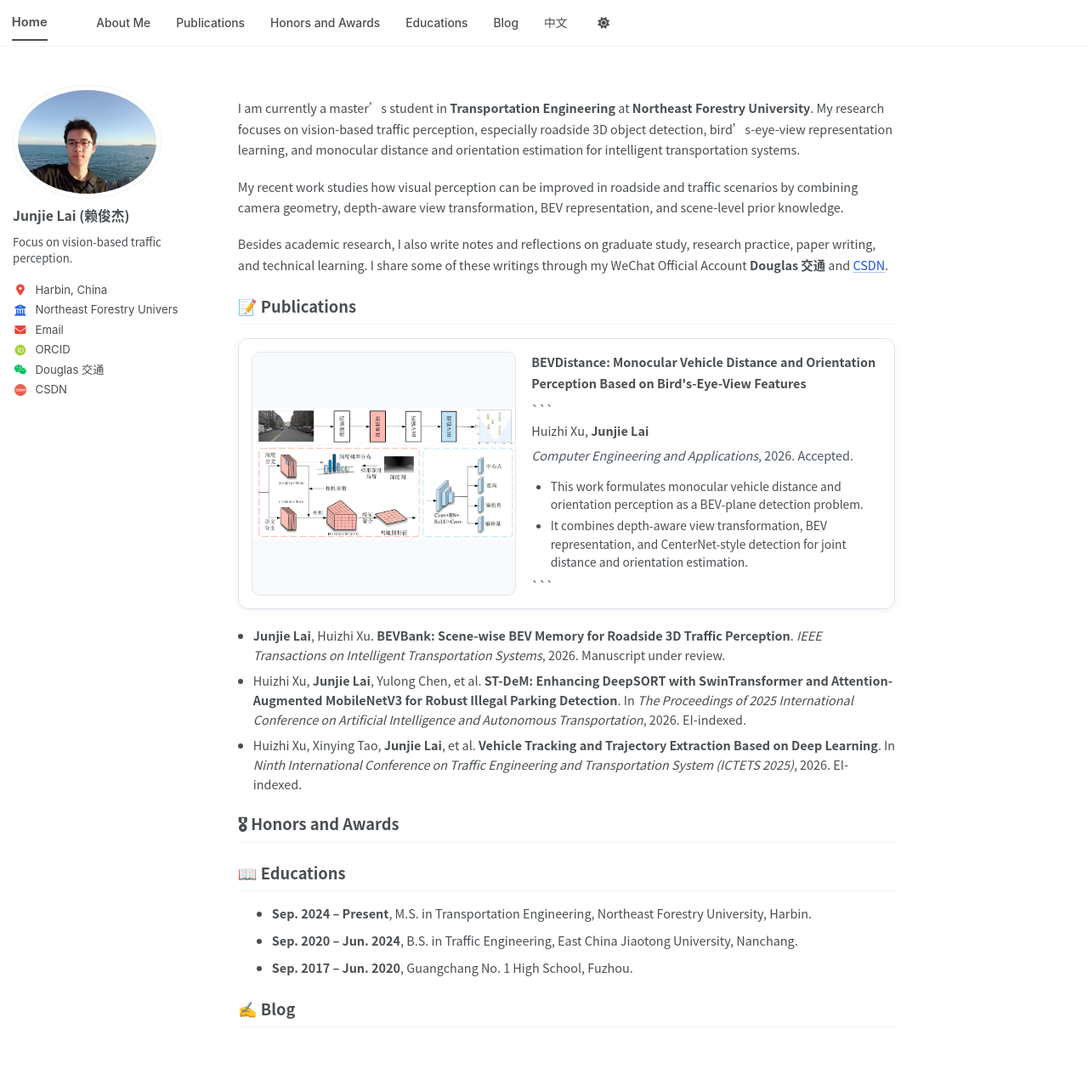
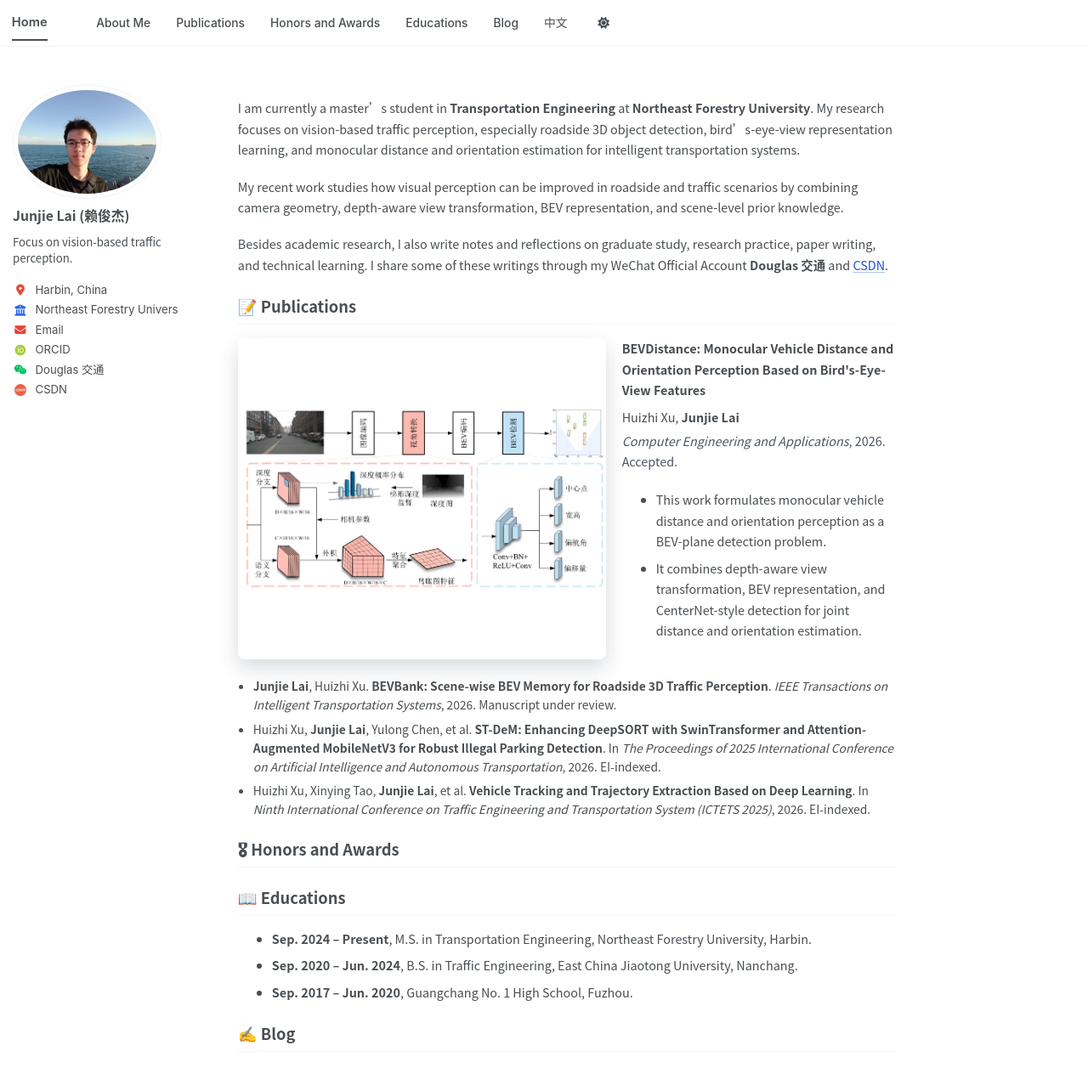
Before and after one commit to Douglassssss/Douglassssss.github.io, a Jekyll site: the page built from _pages/about.md, in a window 1280 px wide and 1317 px high. Shown: the top 1277 px of the window at 85% size. Built offline with Jekyll 4.4.1, drawn with Linux system fonts in a browser that asks for light colours; some web fonts are replaced; a script bundle is joined from its source files by our own code; library files that are not in the unit come from our copies.

Commit message:
Polish homepage style

````diff
--- a/_pages/about.md
+++ b/_pages/about.md
@@ -26,7 +26,6 @@ Besides academic research, I also write notes and reflections on graduate study,
   <div class="paper-box-text">
     <p class="paper-title">BEVDistance: Monocular Vehicle Distance and Orientation Perception Based on Bird's-Eye-View Features</p>
 
-```
 <p class="paper-authors">Huizhi Xu, <strong>Junjie Lai</strong></p>
 
 <p class="paper-venue"><em>Computer Engineering and Applications</em>, 2026. Accepted.</p>
@@ -35,7 +34,6 @@ Besides academic research, I also write notes and reflections on graduate study,
   <li>This work formulates monocular vehicle distance and orientation perception as a BEV-plane detection problem.</li>
   <li>It combines depth-aware view transformation, BEV representation, and CenterNet-style detection for joint distance and orientation estimation.</li>
 </ul>
-```
 
   </div>
 </div>
--- a/_sass/_custom.scss
+++ b/_sass/_custom.scss
@@ -472,31 +472,29 @@ body {
 }
 
 /* =========================================================
-Publications: paper card
+Publications: clean image-text layout
 ========================================================= */
 
 .paper-box {
-display: flex;
+display: grid;
+grid-template-columns: 56% 1fr;
+column-gap: 1.25rem;
 align-items: stretch;
-gap: 1.2rem;
-margin: 1.1rem 0 1.25rem 0;
-padding: 1rem;
-border: 1px solid #dbe5ef;
-border-radius: 12px;
-background: #ffffff;
-box-shadow: 0 2px 10px rgba(15, 23, 42, 0.05);
+margin: 1.1rem 0 1.35rem 0;
+padding: 0;
+border: none !important;
+background: transparent !important;
+box-shadow: none !important;
 }
 
 .paper-box-image {
-flex: 0 0 42%;
-max-width: 42%;
 display: flex;
-align-items: center;
+align-items: stretch;
 justify-content: center;
-overflow: hidden;
-border-radius: 10px;
-border: 1px solid #e5e7eb;
-background: #f8fafc;
+border: none !important;
+background: transparent !important;
+box-shadow: none !important;
+overflow: visible;
 }
 
 .paper-box-image img {
@@ -504,66 +502,66 @@ display: block;
 width: 100%;
 height: auto;
 object-fit: contain;
+border: none !important;
+border-radius: 8px;
+background: transparent !important;
+box-shadow: 0 10px 24px rgba(15, 23, 42, 0.16);
 }
 
 .paper-box-text {
-flex: 1;
 min-width: 0;
 display: flex;
 flex-direction: column;
 justify-content: center;
+font-size: 0.92rem !important;
+line-height: 1.6 !important;
 }
 
 .paper-title {
 margin: 0 0 0.45rem 0 !important;
-font-size: 1.02rem !important;
+font-size: 0.98rem !important;
 line-height: 1.45 !important;
 font-weight: 650 !important;
 }
 
 .paper-authors {
-margin: 0 0 0.3rem 0 !important;
-font-size: 0.94rem !important;
+margin: 0 0 0.25rem 0 !important;
+font-size: 0.9rem !important;
 line-height: 1.5 !important;
 }
 
 .paper-venue {
-margin: 0 0 0.55rem 0 !important;
-font-size: 0.92rem !important;
+margin: 0 0 0.45rem 0 !important;
+font-size: 0.9rem !important;
 line-height: 1.5 !important;
 color: #4b5563 !important;
 }
 
-.paper-box-text ul {
-margin: 0.35rem 0 0 1.1rem !important;
-padding-left: 0.4rem !important;
-}
-
-.paper-box-text li {
-margin-bottom: 0.28rem !important;
-font-size: 0.92rem !important;
-line-height: 1.55 !important;
+.paper-summary {
+margin: 0 !important;
+font-size: 0.9rem !important;
+line-height: 1.6 !important;
+color: inherit !important;
 }
 
 .publication-list {
-margin-top: 0.8rem !important;
+margin-top: 0.85rem !important;
 padding-left: 1.2rem !important;
 }
 
 .publication-list li {
-margin-bottom: 0.45rem !important;
+margin-bottom: 0.42rem !important;
+font-size: 0.92rem !important;
 line-height: 1.6 !important;
 }
 
-/* Mobile layout */
 @media screen and (max-width: 768px) {
 .paper-box {
-flex-direction: column;
+grid-template-columns: 1fr;
+row-gap: 0.9rem;
 }
 
-.paper-box-image {
-flex: 0 0 auto;
-max-width: 100%;
-width: 100%;
+.paper-box-text {
+justify-content: flex-start;
 }
 }
````
Also changed, not shown: _pages/about-zh.md (+0 -2 lines).
